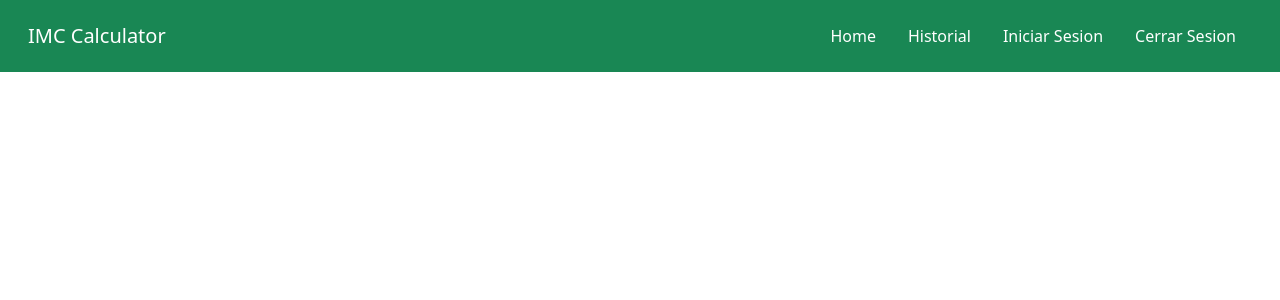
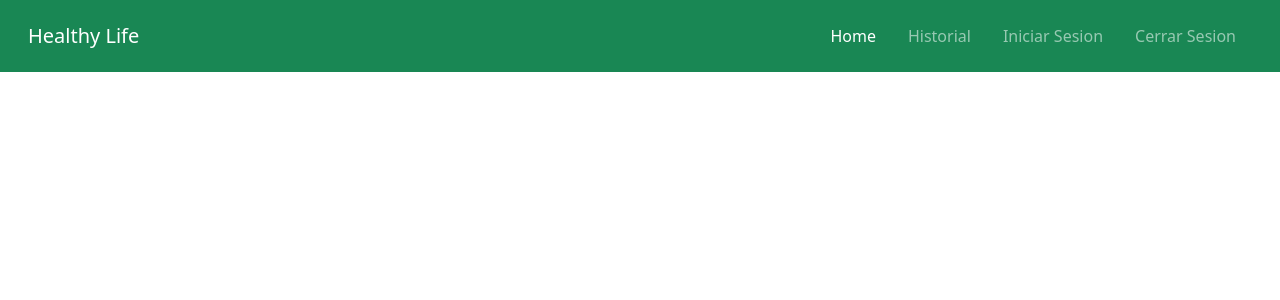
Before and after one commit to fernandomelendez25/django_IMC, a Django app: page /calc/nav/ in a window 1280 px wide. Shown: the top 300 px of the page. Run offline with Django 4.2, Linux system fonts and the light colour scheme.

Commit message:
💄 Edited base.html

```diff
--- a/templates/base.html
+++ b/templates/base.html
@@ -1,3 +1,4 @@
+{% load static %}
 <!DOCTYPE html>
 <html lang="en">
   <head>
@@ -12,12 +13,12 @@
       crossorigin="anonymous"
     />
 
-    {% load static %} {% block css %} {% endblock %}
+    {% block css %} {% endblock %}
   </head>
   <body>
     <nav class="navbar navbar-expand-lg navbar-dark bg-success p-3">
       <div class="container-fluid">
-        <a class="navbar-brand" href="#">IMC Calculator</a>
+        <a class="navbar-brand" href="#">Healthy Life</a>
         <button
           class="navbar-toggler"
           type="button"
@@ -31,6 +32,7 @@
         </button>
 
         <div class="collapse navbar-collapse" id="navbarNavDropdown">
+          {% with request.resolver_match.url_name as url_name %}
           <ul class="navbar-nav ms-auto">
             <li class="nav-item">
               <a class="nav-link mx-2 active" aria-current="page" href="#"
@@ -38,15 +40,16 @@
               >
             </li>
             <li class="nav-item">
-              <a class="nav-link mx-2 active" href="#">Historial</a>
+              <a class="nav-link mx-2" href="#">Historial</a>
             </li>
             <li class="nav-item">
-              <a class="nav-link mx-2 active" href="#">Iniciar Sesion</a>
+              <a class="nav-link mx-2" href="#">Iniciar Sesion</a>
             </li>
             <li class="nav-item">
-              <a class="nav-link mx-2 active" href="#">Cerrar Sesion</a>
+              <a class="nav-link mx-2" href="#">Cerrar Sesion</a>
             </li>
           </ul>
+          {% endwith %}
         </div>
       </div>
     </nav>
```
Also changed, not shown: templates/calculator.html (+1 -12 lines).
